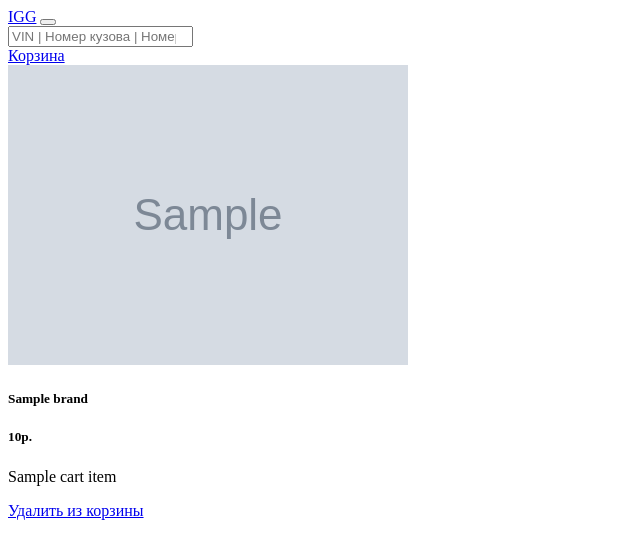
After one commit to SaHair529/x1usen_shop, a Symfony app: template templates/cart/index.html.twig in a window 1280 px wide. The commit adds this page. Shown: the top 559 px of the page, without its empty margins (0-640 px from the left). Run offline with Twig, Linux system fonts and the light colour scheme; the template is opened without the code that fills it: most values are stand-ins (such as "Sample title", 1, 10 or a date in 2020); grey boxes marked "Sample" are stand-in pictures; some libraries are stand-ins or nearby versions.

Commit message:
Добавил наброски логики работы с корзиной (Отображение продуктов карзины и их удаление)

```diff
--- a/templates/base.html.twig
+++ b/templates/base.html.twig
@@ -24,9 +24,12 @@
                         <span class="navbar-toggler-icon"></span>
                     </button>
                     <div class="collapse navbar-collapse" id="navbarSupportedContent">
-                        <form class="d-flex search-form search-form--mini">
+                        <form class="nav-item d-flex search-form search-form--mini">
                             <input class="form-control me-2 search-form__query" type="search" placeholder="VIN | Номер кузова | Номер з/ч" aria-label="Search">
                         </form>
+                        <div class="nav-item">
+                            <a href="{{ path('cart_items') }}" class="nav-link">Корзина</a>
+                        </div>
                     </div>
                 </div>
             </nav>
--- /dev/null
+++ b/templates/cart/index.html.twig
@@ -0,0 +1,17 @@
+{% extends 'base.html.twig' %}
+
+{% block title %}Корзина{% endblock %}
+
+{% block body %}
+{% for product in cart_items %}
+    <div class="card" style="width: 11rem">
+        <img src="{{ product.imageLink }}" alt="" class="card-img-top">
+        <div class="card-body">
+            <h5 class="card-title small">{{ product.brand }}</h5>
+            <h5 class="card-title small">{{ product.price }}р.</h5>
+            <p class="card-text small">{{ product.name }}</p>
+            <a href="{{ path('cart_remove_item', { item_id: product.id }) }}" class="btn btn-primary">Удалить из корзины</a>
+        </div>
+    </div>
+{% endfor %}
+{% endblock %}
```
Also changed, not shown: src/Controller/CartController.php (added, +47 -0 lines).
